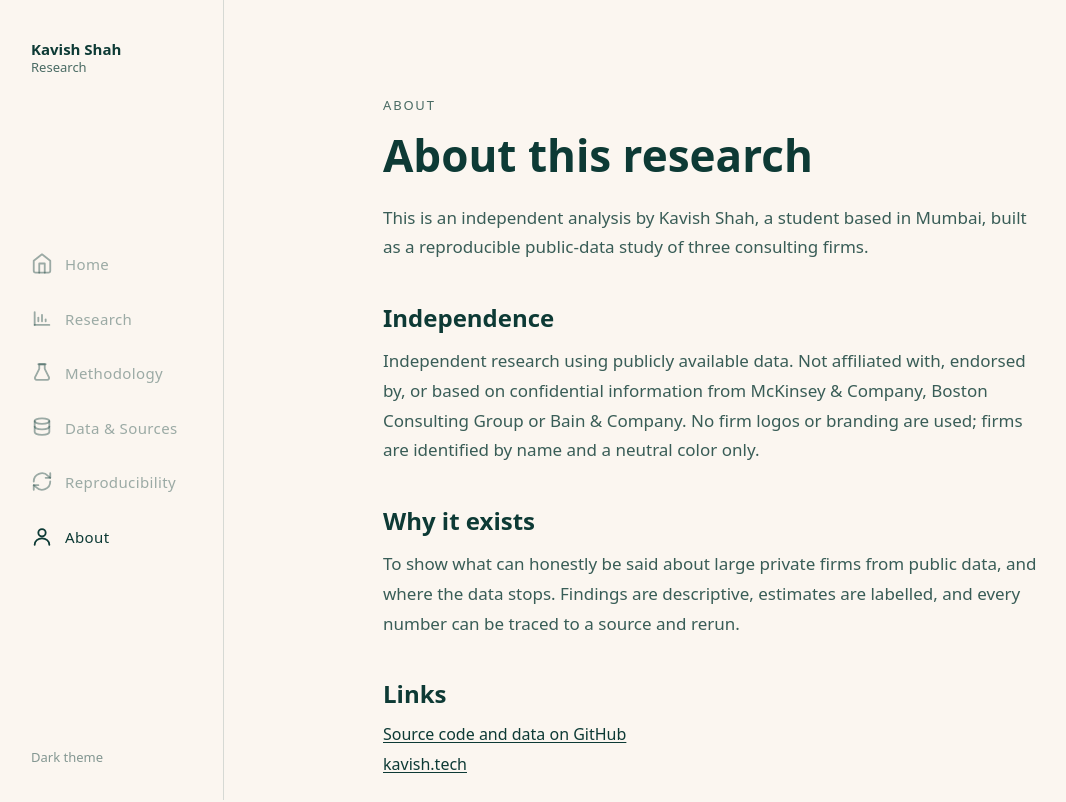
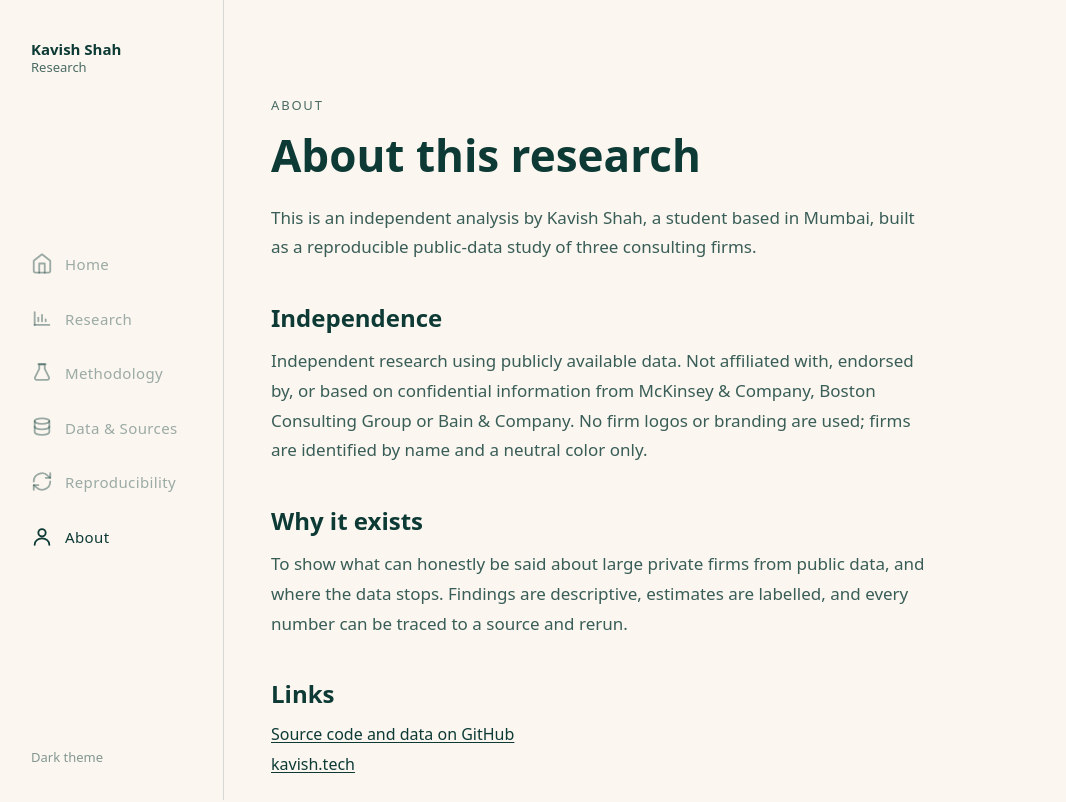
Before and after one commit to dranzer-17/management-consulting-benchmark, a Next.js app in the folder web/: page /about in a window 1280 px wide. Shown: the top 802 px of the page, without its empty margins (25-1091 px from the left). Built offline with nearby package versions, Linux system fonts and the light colour scheme.

Commit message:
Left-align all pages next to the sidebar

```diff
--- a/web/components/page-shell.tsx
+++ b/web/components/page-shell.tsx
@@ -5,7 +5,7 @@ import { Footer } from "./footer"
 export function PageShell({ children, wide = false }: { children: ReactNode; wide?: boolean }) {
   return (
     <main id="main" className="px-4 pb-28 pt-12 md:pb-24 md:pl-[18.5rem] md:pr-10 md:pt-24">
-      <div className={`mx-auto ${wide ? "max-w-[1000px]" : "max-w-[720px]"}`}>{children}<Footer /></div>
+      <div className={wide ? "max-w-[1000px]" : "max-w-[720px]"}>{children}<Footer /></div>
     </main>
   )
 }
```
